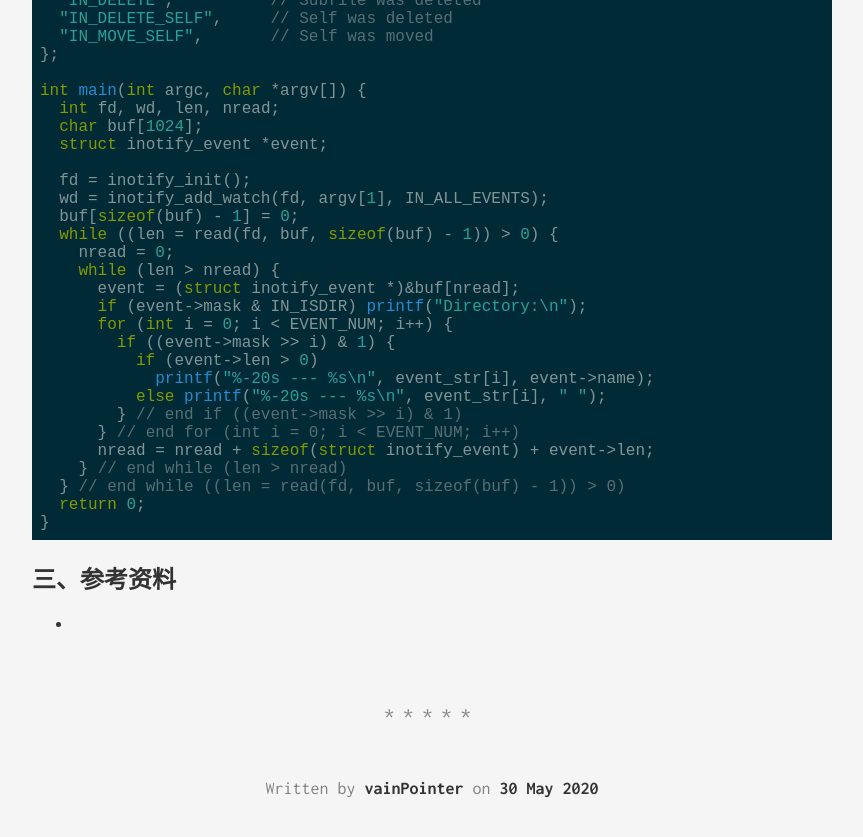
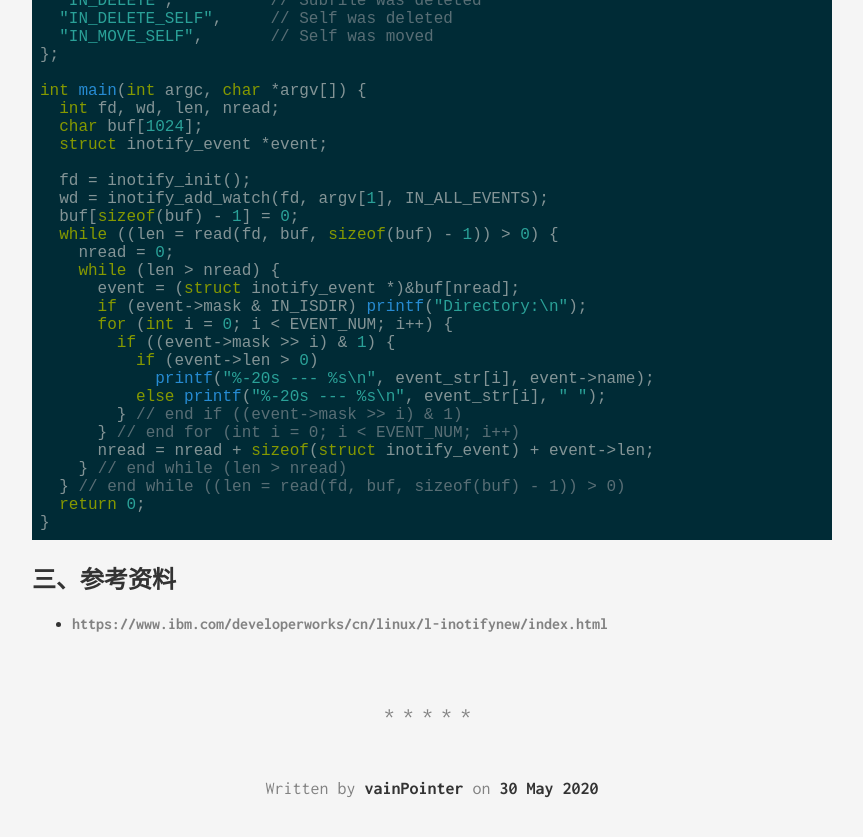
Before and after one commit to vainPointer/vainPointer.github.io, a Jekyll site: the page built from _posts/2020-05-30-hotplug, udev and inotify.markdown, in a window 1280 px wide and 900 px high, scrolled down 1567 px. Shown: the top 837 px of the window, without its empty margins (208-1071 px from the left). Built offline with Jekyll 4.4.1, drawn with Linux system fonts in a browser that asks for light colours; some of the changed lines change nothing that is shown.

Commit message:
hotplug, udev and inotify

````diff
--- a/_posts/2020-05-30-hotplug, udev and inotify.markdown
+++ b/_posts/2020-05-30-hotplug, udev and inotify.markdown
@@ -28,11 +28,11 @@ int wd = inotify_add_watch(fd, path, mask);
 int ret = inotify_rm_watch(fd, wd);
 
 struct inotify_event {
-  int    		wd;          /* Watch descriptor */
-  uint32_t  mask;        /* Mask describing event */
-  uint32_t	cookie;      /* cookie to synchronize two events */
-  uint32_t	len;         /* length (including nulls) of name */
-  char   		name[];      /* stub for possible name */
+  int       wd;        /* Watch descriptor */
+  uint32_t  mask;      /* Mask describing event */
+  uint32_t  cookie;    /* cookie to synchronize two events */
+  uint32_t  len;       /* length (including nulls) of name */
+  char      name[];    /* stub for possible name */
 };
 ```
 
@@ -94,4 +94,4 @@ int main(int argc, char *argv[]) {
 
 ## 三、参考资料
 
-- [](https://www.ibm.com/developerworks/cn/linux/l-inotifynew/index.html)
+- [https://www.ibm.com/developerworks/cn/linux/l-inotifynew/index.html](https://www.ibm.com/developerworks/cn/linux/l-inotifynew/index.html)
````
